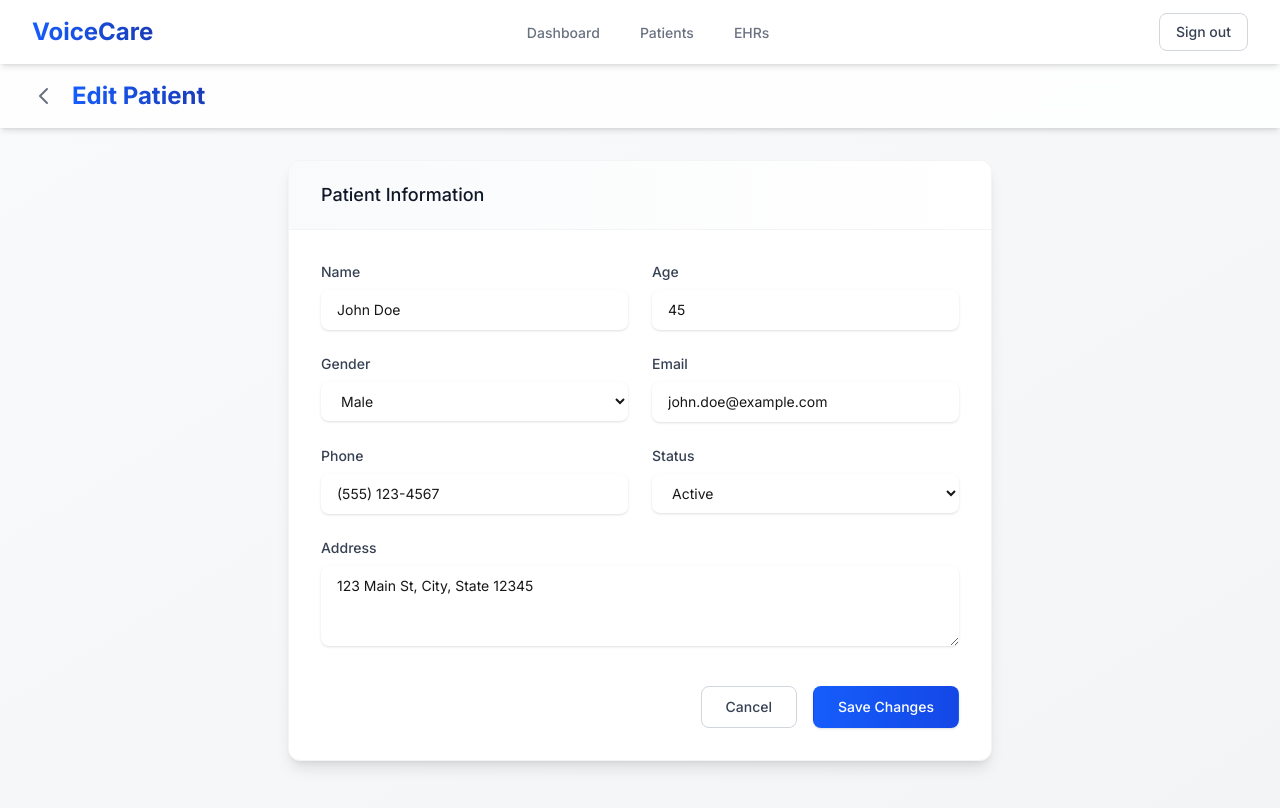
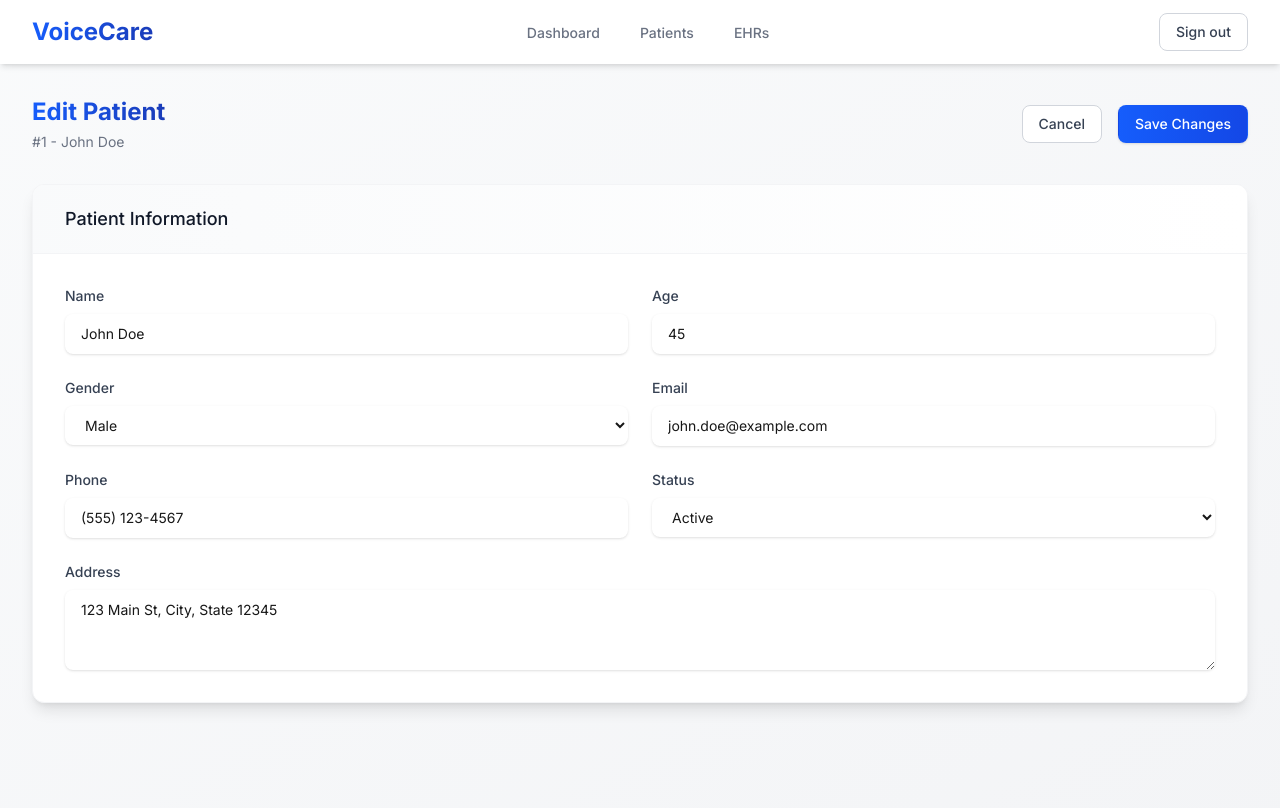
Before and after one commit to Voice-to-EHR-Tietoevry-Oamk/voice-to-ehr, a Next.js app in the folder frontend/: page /patient/1/edit in a window 1280 px wide. Shown: the top 808 px of the page. Built offline with nearby package versions, Linux system fonts and the light colour scheme; sample sign-in values are in the browser's storage.

Commit message:
Refactor EditPatientPageClient layout by removing the header, consolidating page title and actions, and enhancing button styles for improved user experience.

```diff
--- a/frontend/app/patient/[id]/edit/EditPatientPageClient.tsx
+++ b/frontend/app/patient/[id]/edit/EditPatientPageClient.tsx
@@ -96,26 +96,30 @@
 
   return (
     <div className="min-h-screen bg-gradient-to-br from-gray-50 to-gray-100">
-      {/* Header */}
-      <header className="bg-white shadow-md sticky top-0 z-10 backdrop-blur-sm bg-white/80">
-        <div className="max-w-7xl mx-auto px-4 sm:px-6 lg:px-8 py-4">
-          <div className="flex items-center justify-between">
-            <div className="flex items-center space-x-4">
-              <Link
-                href={`/patient/${patientId}`}
-                className="text-gray-500 hover:text-blue-600 transition-colors"
-              >
-                <svg className="h-6 w-6" fill="none" viewBox="0 0 24 24" stroke="currentColor">
-                  <path strokeLinecap="round" strokeLinejoin="round" strokeWidth={2} d="M15 19l-7-7 7-7" />
-                </svg>
-              </Link>
-              <h1 className="text-2xl font-bold bg-gradient-to-r from-blue-600 to-blue-800 bg-clip-text text-transparent">Edit Patient</h1>
-            </div>
+      <main className="max-w-7xl mx-auto px-4 sm:px-6 lg:px-8 py-8">
+        {/* Page Title and Actions */}
+        <div className="flex justify-between items-center mb-8">
+          <div>
+            <h1 className="text-2xl font-bold bg-gradient-to-r from-blue-600 to-blue-800 bg-clip-text text-transparent">Edit Patient</h1>
+            <p className="text-sm text-gray-500 mt-1">#{patient.id} - {patient.name}</p>
+          </div>
+          <div className="flex space-x-4">
+            <Link
+              href={`/patient/${patientId}`}
+              className="px-4 py-2 text-sm font-medium text-gray-700 bg-white border border-gray-300 rounded-lg hover:bg-gray-50 hover:border-gray-400 transition-all duration-200"
+            >
+              Cancel
+            </Link>
+            <button
+              type="submit"
+              disabled={saving}
+              className="px-4 py-2 text-sm font-medium text-white bg-gradient-to-r from-blue-600 to-blue-700 border border-transparent rounded-lg hover:from-blue-700 hover:to-blue-800 transition-all duration-200 shadow-sm hover:shadow-md disabled:opacity-50 disabled:cursor-not-allowed"
+            >
+              {saving ? 'Saving...' : 'Save Changes'}
+            </button>
           </div>
         </div>
-      </header>
 
-      <main className="max-w-3xl mx-auto px-4 sm:px-6 lg:px-8 py-8">
         <div className="bg-white shadow-lg rounded-xl overflow-hidden border border-gray-100 hover:shadow-xl transition-shadow duration-300">
           <div className="px-8 py-5 border-b border-gray-100 bg-gradient-to-r from-gray-50 to-white">
             <h2 className="text-lg font-medium text-gray-900">Patient Information</h2>
@@ -207,22 +211,6 @@
                 className="block w-full px-4 py-2.5 border-gray-300 rounded-lg shadow-sm focus:ring-2 focus:ring-blue-500 focus:border-blue-500 sm:text-sm"
               />
             </div>
-
-            <div className="flex justify-end space-x-4 pt-4">
-              <Link
-                href={`/patient/${patientId}`}
-                className="px-6 py-2.5 text-sm font-medium text-gray-700 bg-white border border-gray-300 rounded-lg hover:bg-gray-50 hover:border-gray-400 transition-all duration-200"
-              >
-                Cancel
-              </Link>
-              <button
-                type="submit"
-                disabled={saving}
-                className="px-6 py-2.5 text-sm font-medium text-white bg-gradient-to-r from-blue-600 to-blue-700 border border-transparent rounded-lg hover:from-blue-700 hover:to-blue-800 transition-all duration-200 shadow-sm hover:shadow-md disabled:opacity-50 disabled:cursor-not-allowed"
-              >
-                {saving ? 'Saving...' : 'Save Changes'}
-              </button>
-            </div>
           </form>
         </div>
       </main>
```
